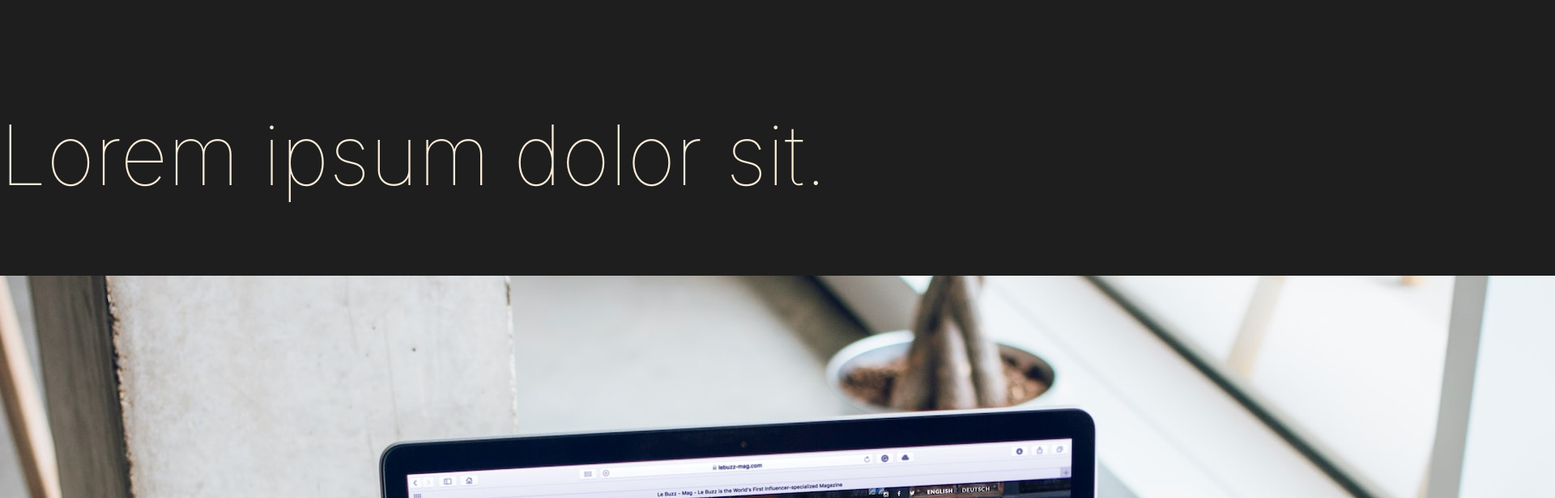
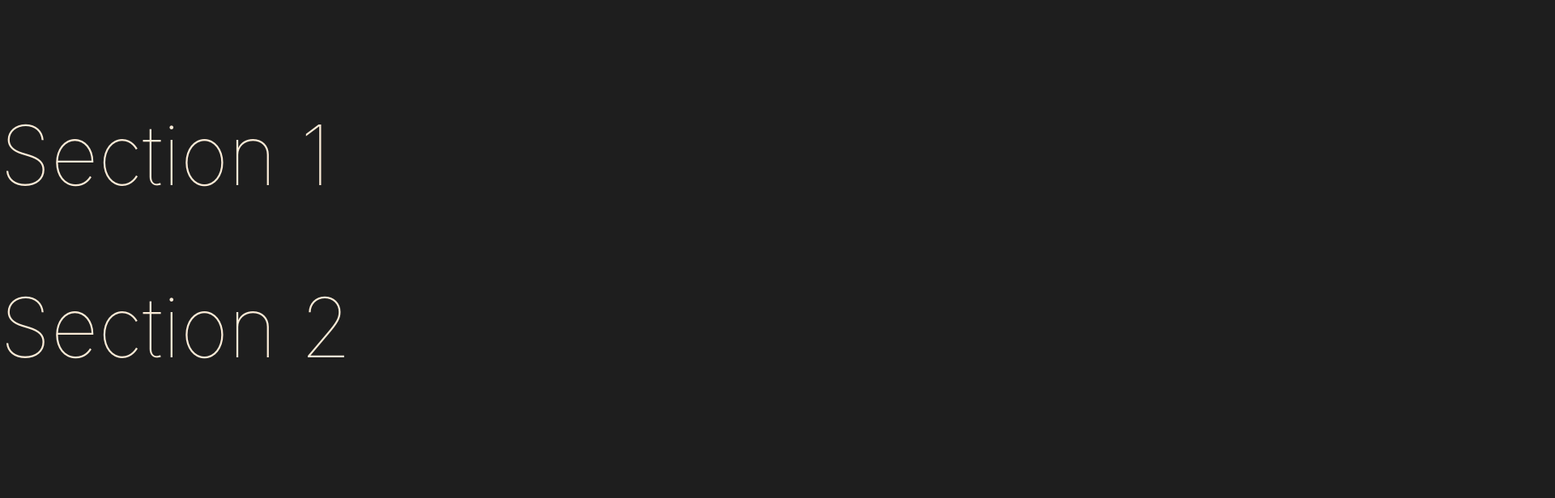
Before and after one commit to IvanSmiths/tutorial-horizontal-scroll-nextjs, a Next.js app: page / in a window 1280 px wide. Shown: the part 880-1496 px from the top of the page at 81% size, 1920 px wide, since content can reach past the window. Built offline with nearby package versions, Linux system fonts and the light colour scheme.

Commit message:
rename classes

```diff
--- a/components/Basic.js
+++ b/components/Basic.js
@@ -23,7 +23,7 @@ function Basics() {
           trigger: triggerRef.current,
           start: "top top",
           end: "6000 top",
-          scrub: 0.6,
+          scrub: 1,
           pin: true,
         },
       }
@@ -34,7 +34,7 @@ function Basics() {
   }, []);
   return (
     <section>
-      <div className="test" ref={triggerRef}>
+      <div className="works__outer" ref={triggerRef}>
         <div className="works" ref={scrollRef}>
           <div className="work">
             <div className="work__copy">
--- a/pages/index.js
+++ b/pages/index.js
@@ -6,7 +6,7 @@ export default function Home() {
   return (
     <>
       <Hero />
-      <Works />
+      <Basic />
     </>
   );
 }
--- a/styles/basic.css
+++ b/styles/basic.css
@@ -1,3 +1,7 @@
+.works__outer {
+  overflow: hidden;
+}
+
 .works {
   display: flex;
   width: 200vw;
--- a/styles/globals.css
+++ b/styles/globals.css
@@ -48,10 +48,6 @@ h4 {
   color: antiquewhite;
 }
 
-.test {
-  overflow: hidden;
-}
-
 h1,
 h4 {
   font-size: var(--h-big);
```
